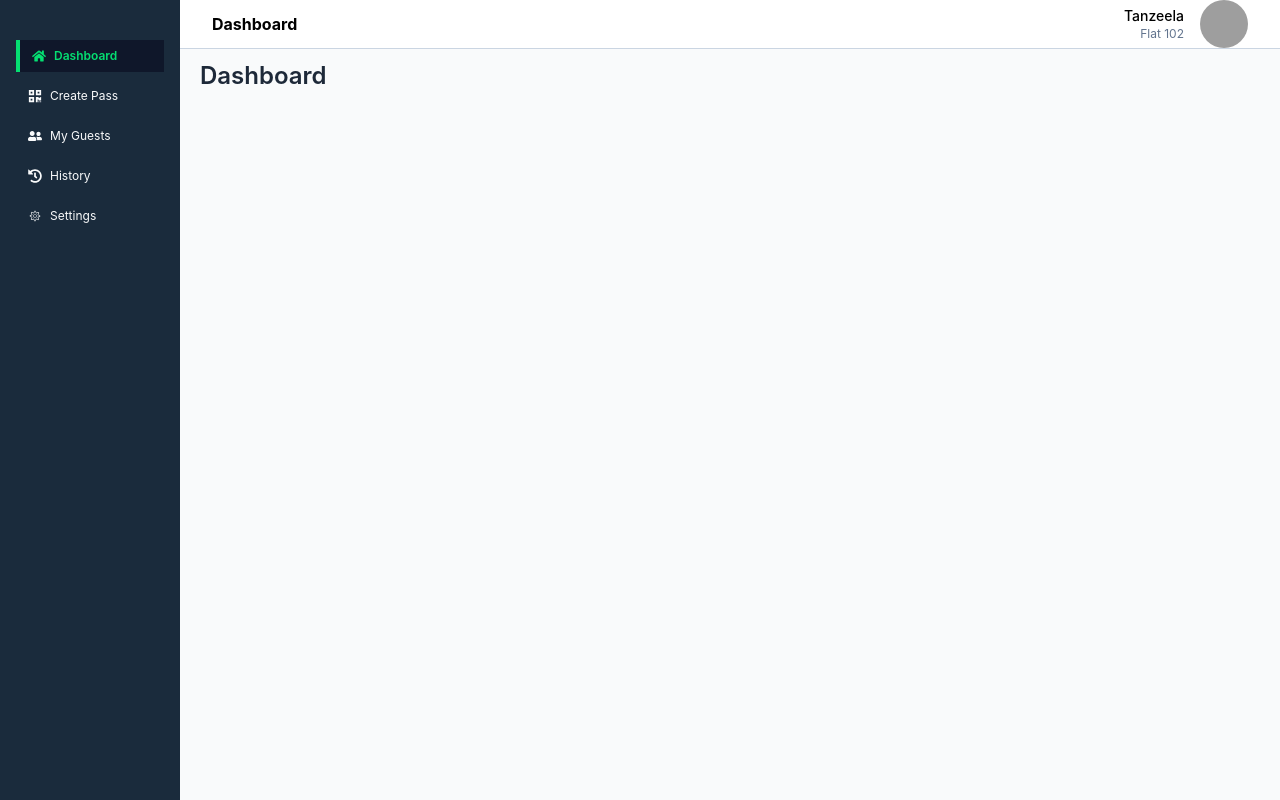
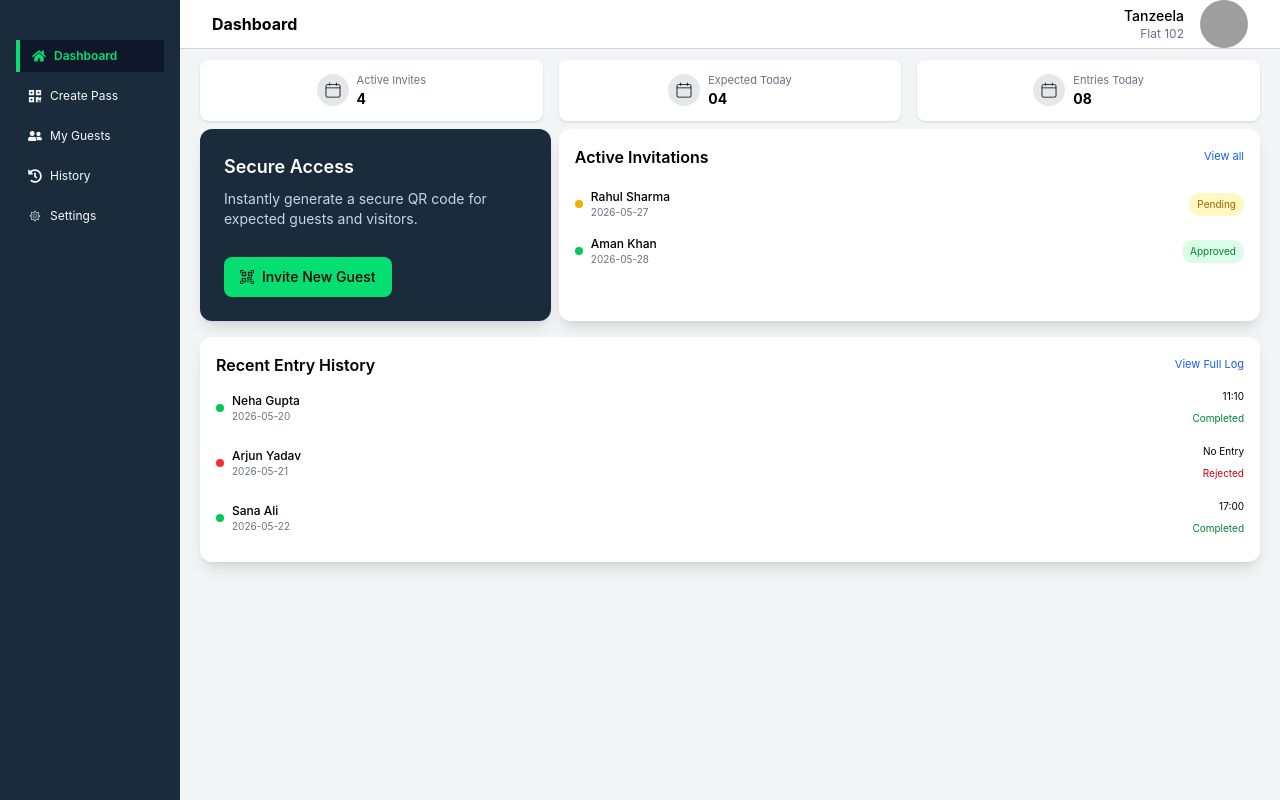
Before and after one commit to tanzeelafaheem/GateKeep, a React (Vite) app in the folder frontend/: page /resident/dashboard in a window 1280 px wide. Built offline with nearby package versions, Linux system fonts and the light colour scheme; grey boxes are pictures that could not be loaded.

Commit message:
dashboard ui

```diff
--- /dev/null
+++ b/frontend/src/mockData.js
@@ -0,0 +1,95 @@
+const mockData = {
+
+  // Dashboard Stats
+  dashboardStats: {
+    activeInvitations: 4,
+    completedVisits: 120,
+    pendingApproval: 2,
+    expiredPasses: 6
+  },
+
+  // Active Invitations
+  activeInvitations: [
+    {
+      id: 1,
+      guestName: "Rahul Sharma",
+      expectedDate: "2026-05-27",
+      expectedTime: "18:30",
+      status: "Pending",
+      purpose: "Dinner",
+      qrCode: "QR001"
+    },
+
+    {
+      id: 2,
+      guestName: "Aman Khan",
+      expectedDate: "2026-05-28",
+      expectedTime: "10:00",
+      status: "Approved",
+      purpose: "Meeting",
+      qrCode: "QR002"
+    },
+
+    {
+      id: 3,
+      guestName: "Priya Singh",
+      expectedDate: "2026-05-29",
+      expectedTime: "15:00",
+      status: "Pending",
+      purpose: "Birthday",
+      qrCode: "QR003"
+    },
+
+    {
+      id: 4,
+      guestName: "Mohit Verma",
+      expectedDate: "2026-05-30",
+      expectedTime: "20:00",
+      status: "Approved",
+      purpose: "Family Visit",
+      qrCode: "QR004"
+    }
+  ],
+
+  // Invitation History
+  history: [
+    {
+      id: 101,
+      guestName: "Neha Gupta",
+      visitDate: "2026-05-20",
+      status: "Completed",
+      entryTime: "11:10",
+      exitTime: "13:30"
+    },
+
+    {
+      id: 102,
+      guestName: "Arjun Yadav",
+      visitDate: "2026-05-21",
+      status: "Rejected",
+      entryTime: null,
+      exitTime: null
+    },
+
+    {
+      id: 103,
+      guestName: "Sana Ali",
+      visitDate: "2026-05-22",
+      status: "Completed",
+      entryTime: "17:00",
+      exitTime: "19:15"
+    },
+
+    {
+      id: 104,
+      guestName: "Rohan Kapoor",
+      visitDate: "2026-05-23",
+      status: "Expired",
+      entryTime: null,
+      exitTime: null
+    }
+  ]
+
+};
+
+export default mockData;
--- a/frontend/src/pages/resident/Dashboard.jsx
+++ b/frontend/src/pages/resident/Dashboard.jsx
@@ -1,31 +1,340 @@
-import React from 'react';
-import Navbar from '../../components/Navbar';
-import SideBar from '../../components/Sidebar';
+import React from "react";
+import Navbar from "../../components/Navbar";
+import SideBar from "../../components/Sidebar";
+import { CiCalendar } from "react-icons/ci";
+import { BsQrCodeScan } from "react-icons/bs";
+import mockData from "../../mockData";
 
 const Dashboard = () => {
   return (
     <div className="flex h-screen overflow-hidden">
-
-      {/* Sidebar */}
       <SideBar />
 
-      {/* Right section */}
       <div className="flex flex-col flex-1 ml-[180px]">
-
-        {/* Navbar */}
         <Navbar />
 
-        {/* Main content */}
-        <main className="flex-1 mt-10 p-5 overflow-y-auto bg-gray-50">
+        <div className="flex-1 mt-10 p-5 bg-gray-100 overflow-y-auto">
 
-          <h1 className="text-2xl font-semibold text-gray-800">
-            Dashboard
-          </h1>
+          {/* Stats */}
 
-        </main>
+          <div className="flex gap-4 mb-2">
 
+            <div className="bg-white rounded-lg shadow-sm w-1/3 p-3 flex justify-center">
+              <div className="flex items-center gap-2">
+
+                <div className="h-8 w-8 bg-gray-200 rounded-full flex justify-center items-center">
+                  <CiCalendar className="w-5 h-5" />
+                </div>
+
+                <div>
+                  <p className="text-[11px] text-gray-500">
+                    Active Invites
+                  </p>
+
+                  <p className="font-bold text-sm">
+                    {mockData.activeInvitations.length}
+                  </p>
+                </div>
+
+              </div>
+            </div>
+
+
+
+            <div className="bg-white rounded-lg shadow-sm w-1/3 p-3 flex justify-center">
+
+              <div className="flex items-center gap-2">
+
+                <div className="h-8 w-8 bg-gray-200 rounded-full flex justify-center items-center">
+                  <CiCalendar className="w-5 h-5" />
+                </div>
+
+                <div>
+
+                  <p className="text-[11px] text-gray-500">
+
+                    Expected Today
+
+                  </p>
+
+                  <p className="font-bold text-sm">
+
+                    04
+
+                  </p>
+
+                </div>
+
+              </div>
+
+            </div>
+
+
+
+            <div className="bg-white rounded-lg shadow-sm w-1/3 p-3 flex justify-center">
+
+              <div className="flex items-center gap-2">
+
+                <div className="h-8 w-8 bg-gray-200 rounded-full flex justify-center items-center">
+                  <CiCalendar className="w-5 h-5" />
+                </div>
+
+                <div>
+
+                  <p className="text-[11px] text-gray-500">
+
+                    Entries Today
+
+                  </p>
+
+                  <p className="font-bold text-sm">
+
+                    08
+
+                  </p>
+
+                </div>
+
+              </div>
+
+            </div>
+
+          </div>
+
+
+
+          {/* Secure Access + Active Invitations */}
+
+          <div className="flex gap-2 mb-4 h-48">
+
+
+            {/* Secure Access */}
+
+            <div className="bg-[#1a2b3c] text-white w-1/3 p-6 rounded-xl shadow-lg flex flex-col justify-between">
+
+              <div>
+
+                <h2 className="font-semibold text-lg">
+
+                  Secure Access
+
+                </h2>
+
+                <p className="text-sm text-slate-300 mt-2">
+
+                  Instantly generate a secure QR code
+                  for expected guests and visitors.
+
+                </p>
+
+              </div>
+
+
+
+              <button className="flex items-center gap-2 bg-green-400 hover:bg-green-500 rounded-lg px-4 py-2.5 text-sm text-black font-medium w-fit">
+
+                <BsQrCodeScan />
+
+                Invite New Guest
+
+              </button>
+
+            </div>
+
+
+
+            {/* Active Invitations */}
+
+            <div className="bg-white w-2/3 p-4 rounded-xl shadow-lg">
+
+              <div className="flex justify-between mb-3">
+
+                <h2 className="font-semibold text-base">
+
+                  Active Invitations
+
+                </h2>
+
+
+                <button className="text-[11px] text-blue-600">
+
+                  View all
+
+                </button>
+
+              </div>
+
+
+
+              {mockData.activeInvitations
+                .slice(0, 2)
+                .map((invite) => (
+
+                <div
+                  key={invite.id}
+                  className="flex justify-between items-center py-2"
+                >
+
+                  <div className="flex items-center gap-2">
+
+                    {/* Status dot */}
+
+                    <div
+                      className={`h-2 w-2 rounded-full
+                      ${
+                        invite.status === "Approved"
+                          ? "bg-green-500"
+                          : "bg-yellow-500"
+                      }`}
+                    ></div>
+
+
+
+                    <div>
+
+                      <p className="font-medium text-xs">
+
+                        {invite.guestName}
+
+                      </p>
+
+
+                      <p className="text-[10px] text-gray-500">
+
+                        {invite.expectedDate}
+
+                      </p>
+
+                    </div>
+
+                  </div>
+
+
+
+                  <span
+                    className={`text-[10px] px-2 py-1 rounded-full
+                    ${
+                      invite.status === "Approved"
+                        ? "bg-green-100 text-green-700"
+                        : "bg-yellow-100 text-yellow-700"
+                    }`}
+                  >
+
+                    {invite.status}
+
+                  </span>
+
+                </div>
+
+              ))}
+
+            </div>
+
+          </div>
+
+
+
+          {/* Recent Entry History */}
+
+          <div className="bg-white rounded-xl shadow-lg p-4">
+
+            <div className="flex justify-between mb-1">
+
+              <h2 className="font-semibold text-base">
+
+                Recent Entry History
+
+              </h2>
+
+
+              <button className="text-[11px] text-blue-600">
+
+                View Full Log
+
+              </button>
+
+            </div>
+
+
+
+            {mockData.history
+              .slice(0, 3)
+              .map((entry) => (
+
+              <div
+                key={entry.id}
+                className="flex justify-between items-center py-2"
+              >
+
+                <div className="flex items-center gap-2">
+
+
+                  {/* Dot */}
+
+                  <div
+                    className={`h-2 w-2 rounded-full
+                    ${
+                      entry.status === "Completed"
+                        ? "bg-green-500"
+                        : "bg-red-500"
+                    }`}
+                  ></div>
+
+
+
+                  <div>
+
+                    <p className="font-medium text-xs">
+
+                      {entry.guestName}
+
+                    </p>
+
+
+                    <p className="text-[10px] text-gray-500">
+
+                      {entry.visitDate}
+
+                    </p>
+
+                  </div>
+
+                </div>
+
+
+
+                <div className="text-right">
+
+                  <p className="text-[10px]">
+
+                    {entry.entryTime || "No Entry"}
+
+                  </p>
+
+
+                  <span
+                    className={`text-[10px]
+                    ${
+                      entry.status === "Completed"
+                        ? "text-green-700"
+                        : "text-red-700"
+                    }`}
+                  >
+
+                    {entry.status}
+
+                  </span>
+
+                </div>
+
+              </div>
+
+            ))}
+
+          </div>
+
+        </div>
       </div>
-
     </div>
   );
 };
```
